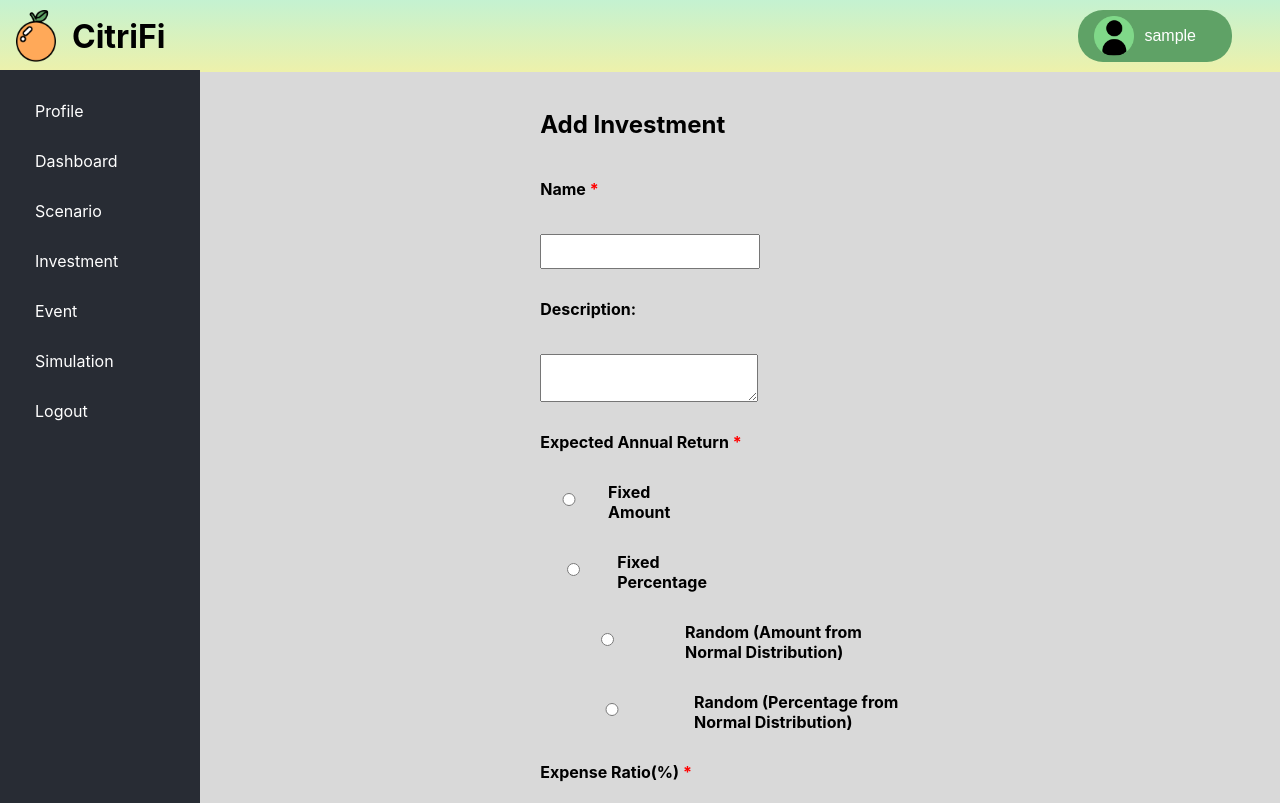
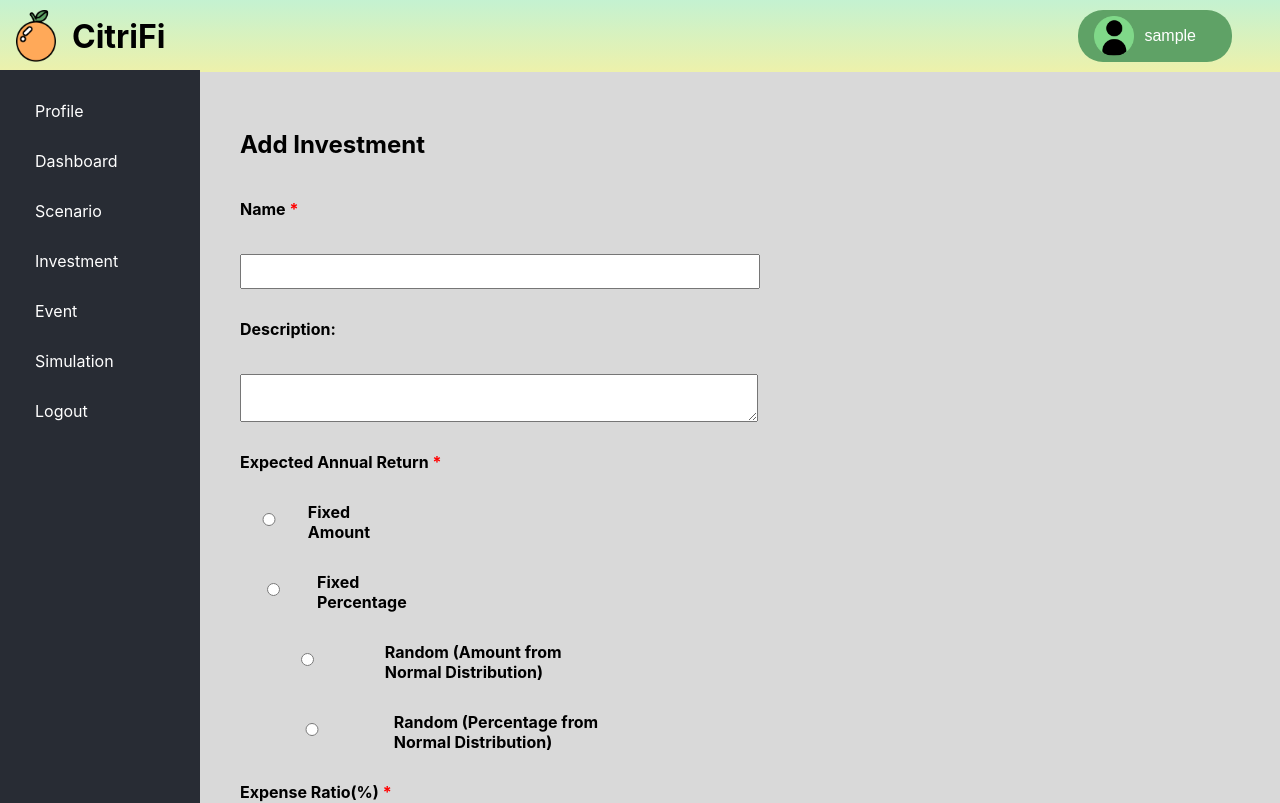
Before and after one commit to Amanda-Ng/Lifetime-Financial-Planner, a React (Create React App) app in the folder client/: page /investment in a window 1280 px wide. Shown: the top 803 px of the page. Built offline with nearby package versions, Linux system fonts and the light colour scheme; sample sign-in values are in the browser's storage.

Commit message:
update form styles

```diff
--- a/client/src/EventForm.js
+++ b/client/src/EventForm.js
@@ -1,5 +1,6 @@
 import React, { useState, useEffect } from "react";
 import { axiosClient } from "./services/apiClient";
+import "./InvestmentForm.css";
 
 const EventForm = () => {
     const [event, setEvent] = useState({
--- /dev/null
+++ b/client/src/InvestmentForm.css
@@ -0,0 +1,17 @@
+.investment-form {
+    display: flex;
+    flex-direction: column;
+    align-items: flex-start;
+    width: 100%;
+    margin: 0 auto;
+    padding: 20px;
+}
+
+.event-form {
+    display: flex;
+    flex-direction: column;
+    align-items: flex-start;
+    width: 100%;
+    margin: 0 auto;
+    padding: 20px;
+}
--- a/client/src/InvestmentForm.js
+++ b/client/src/InvestmentForm.js
@@ -1,5 +1,6 @@
 import React, { useState } from "react";
 import { axiosClient } from "./services/apiClient";
+import "./InvestmentForm.css";
 
 const InvestmentForm = () => {
     const [investment, setInvestment] = useState({
--- a/client/src/ScenarioForm.js
+++ b/client/src/ScenarioForm.js
@@ -121,7 +121,7 @@ function ScenarioForm() {
 
     return (
         <form id="scenario-form" onSubmit={handleSubmit}>
-            <h2>Create New Scenario</h2>
+            <h2>Scenario Form</h2>
 
             {/* Name */}
             <div>
```
